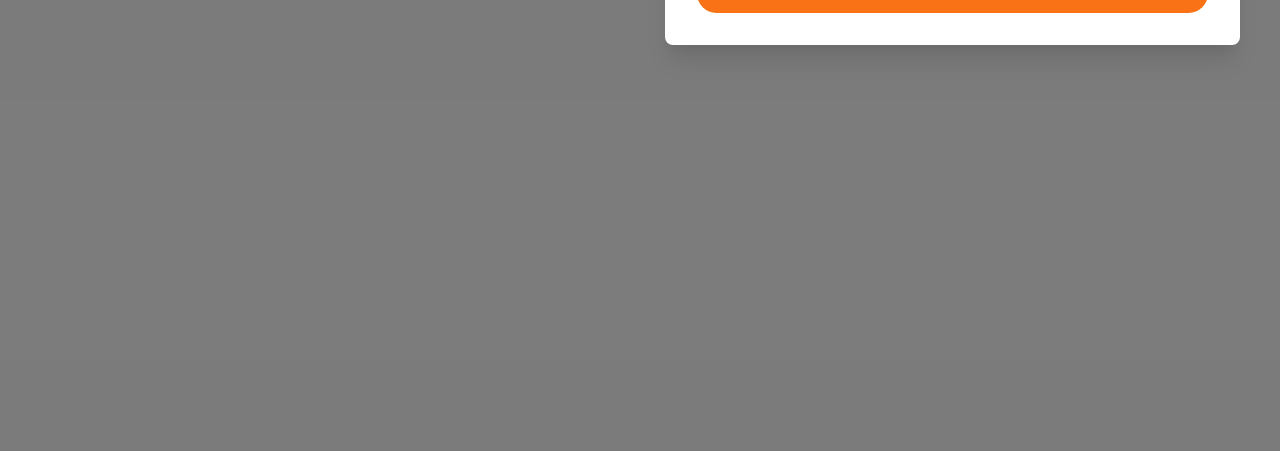
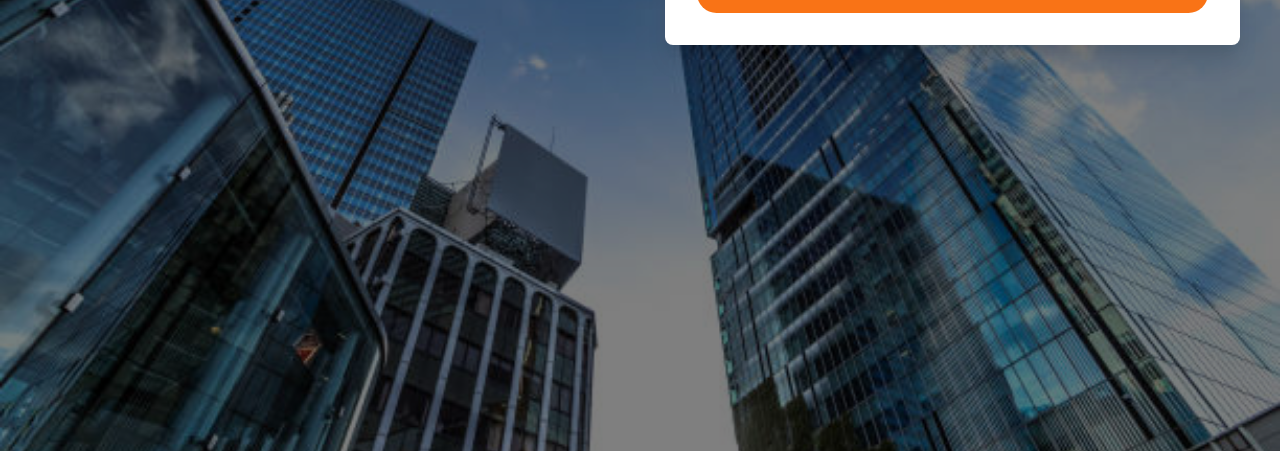
Before and after one commit to hajar-amer/NTI-Tasks, a plain HTML site: page task-3/index.html in a window 1280 px wide. Shown: the part 409-865 px from the top of the page. Drawn offline with Linux system fonts and the light colour scheme; the site is published under a folder, as on GitHub Pages, so addresses that start at the root find nothing.

Commit message:
Update style.css

```diff
--- a/task-3/css/style.css
+++ b/task-3/css/style.css
@@ -73,7 +73,7 @@ body {
 
 /* Hero Section */
 .hero-background {
-    background-image: url('/images/istockphoto-1696781145-612x612.jpg');
+    background-image: url('../images/istockphoto-1696781145-612x612.jpg');
     background-size: cover;
     background-position: center;
     height: 100vh;
```
